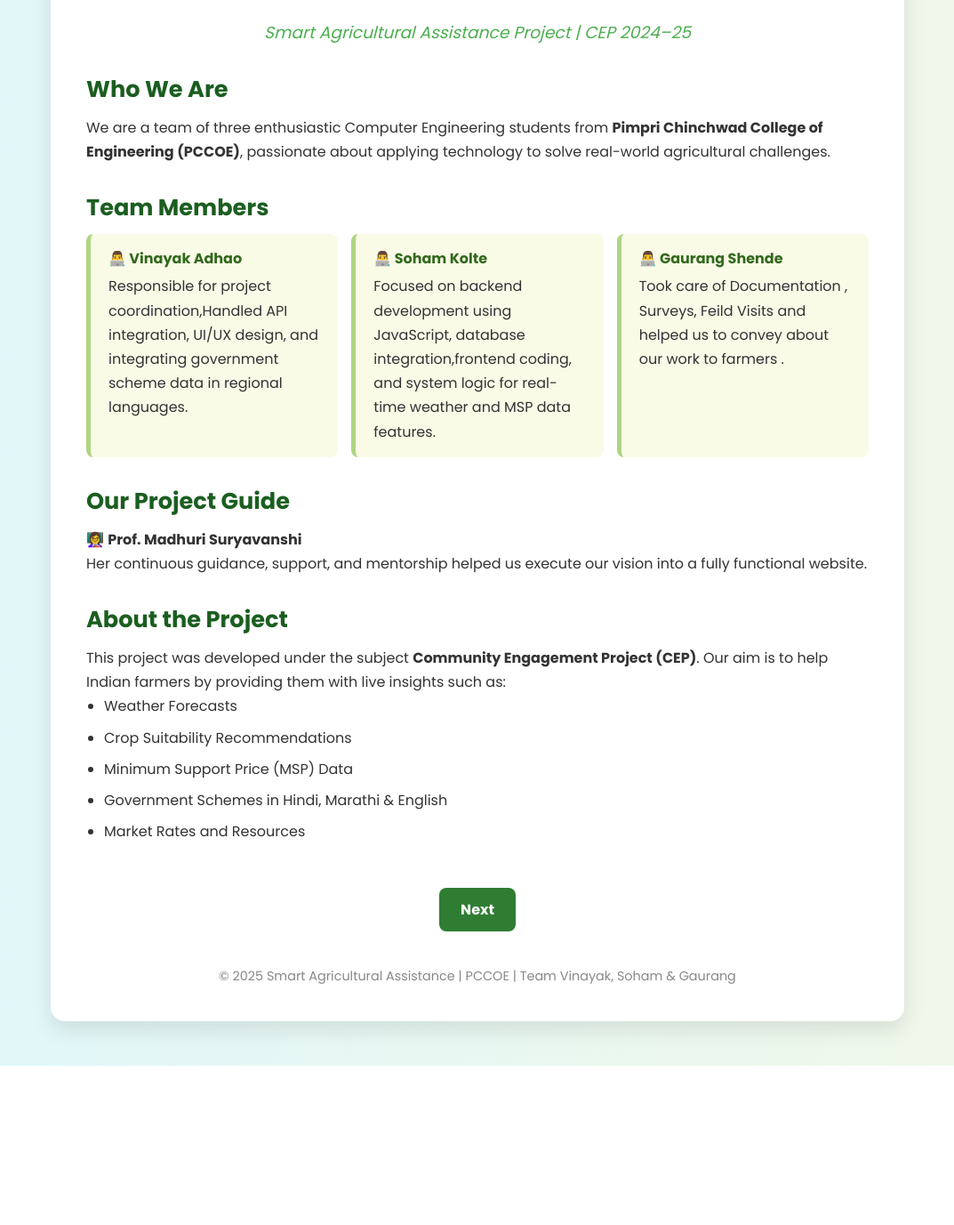
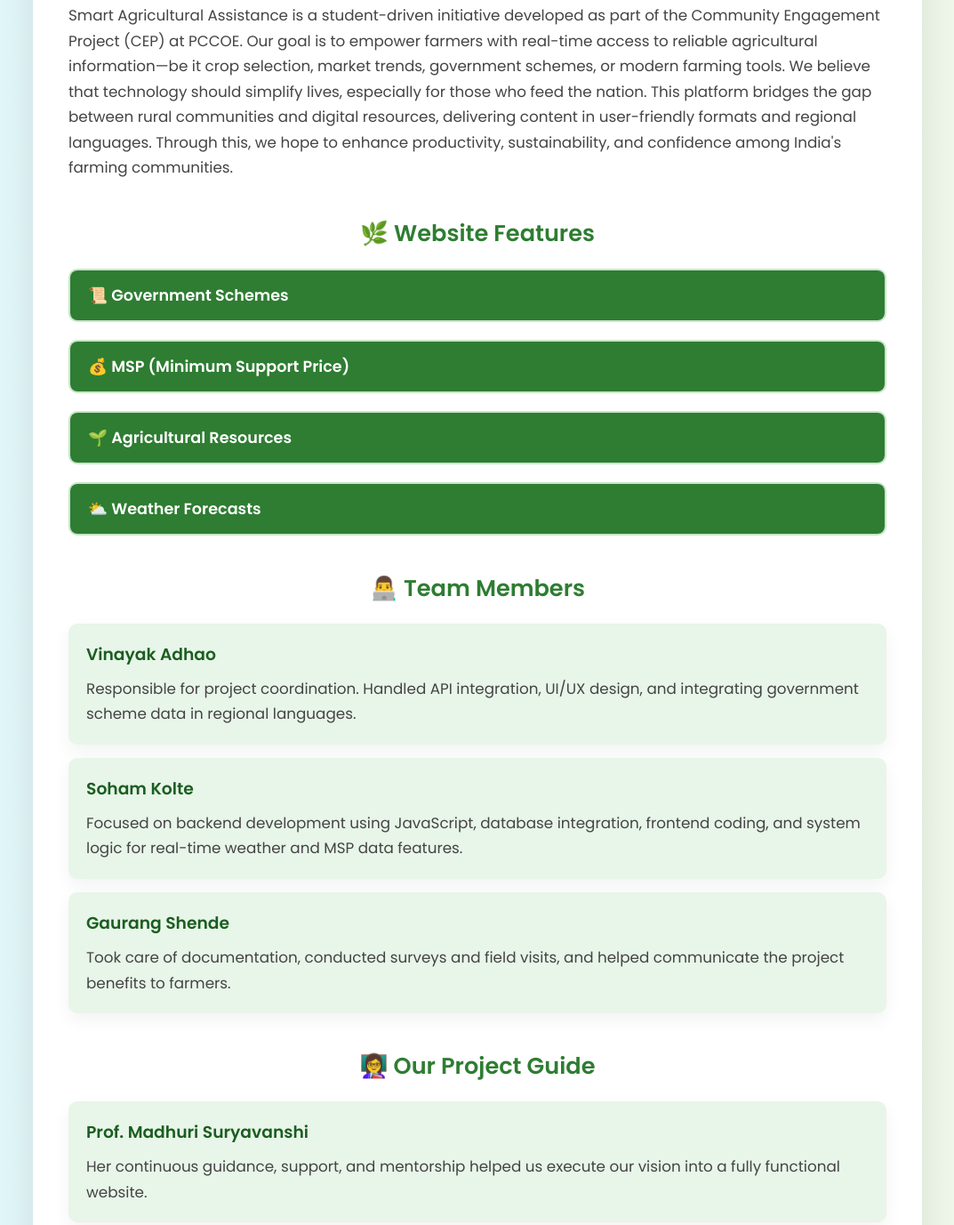
Before and after one commit to vinayakadhao/CEP_WEBSITE, a website: page index.html in a window 1280 px wide. Shown: the part 145-1522 px from the top of the page at 89% size, without its empty margins (103-1176 px from the left). Before the commit the page ends 1343 px from the top, so only its background shows below. Drawn offline with Linux system fonts and the light colour scheme.

Commit message:
Update index.html

```diff
--- a/index.html
+++ b/index.html
@@ -4,120 +4,118 @@
   <meta charset="UTF-8" />
   <meta name="viewport" content="width=device-width, initial-scale=1.0"/>
   <title>About Us | Smart Agricultural Assistance</title>
+  <link href="https://fonts.googleapis.com/css2?family=Poppins:wght@400;600&display=swap" rel="stylesheet">
   <style>
-    @import url('https://fonts.googleapis.com/css2?family=Poppins:wght@400;600;700&display=swap');
-
-    * {
-      margin: 0;
-      padding: 0;
-      box-sizing: border-box;
-    }
+    * { margin: 0; padding: 0; box-sizing: border-box; font-family: 'Poppins', sans-serif; }
 
     body {
-      font-family: 'Poppins', sans-serif;
       background: linear-gradient(to right, #e0f7fa, #f1f8e9);
-      min-height: 100vh;
+      padding: 40px 20px;
       display: flex;
       justify-content: center;
       align-items: center;
-      padding: 50px 20px;
+      min-height: 100vh;
     }
 
     .container {
-      background-color: #fff;
-      max-width: 960px;
-      width: 100%;
+      background: white;
+      max-width: 1000px;
       padding: 40px;
       border-radius: 16px;
-      box-shadow: 0 10px 25px rgba(0, 0, 0, 0.1);
-      animation: fadeIn 0.8s ease-in-out;
+      box-shadow: 0 20px 50px rgba(0, 0, 0, 0.1);
+      animation: fadeIn 1s ease-in-out;
     }
 
     @keyframes fadeIn {
-      from {opacity: 0; transform: translateY(20px);}
-      to {opacity: 1; transform: translateY(0);}
+      from { opacity: 0; transform: translateY(20px); }
+      to { opacity: 1; transform: translateY(0); }
     }
 
-    h1 {
+    h1, h2 {
+      text-align: center;
+      font-size: 2rem;
       color: #2e7d32;
-      font-size: 2.8rem;
-      text-align: center;
+      margin-bottom: 20px;
+    }
+
+    h2 {
+      font-size: 1.6rem;
+      margin-top: 40px;
+    }
+
+    p {
+      font-size: 1.05rem;
+      line-height: 1.7;
+      color: #444;
+    }
+
+    .features-section {
+      margin-bottom: 40px;
+    }
+
+    details {
+      margin-bottom: 20px;
+      border: 2px solid #c8e6c9;
+      border-radius: 10px;
+      overflow: hidden;
+    }
+
+    summary {
+      background: #2e7d32;
+      color: white;
+      padding: 15px 20px;
+      font-size: 1.1rem;
+      font-weight: 600;
+      cursor: pointer;
+      list-style: none;
+    }
+
+    details[open] summary {
+      border-bottom: 1px solid #a5d6a7;
+    }
+
+    .details-content {
+      background: #f1f8e9;
+      padding: 15px 20px;
+      font-size: 0.95rem;
+      line-height: 1.6;
+    }
+
+    .member-card {
+      background: #e8f5e9;
+      padding: 20px;
+      margin: 15px 0;
+      border-radius: 10px;
+      box-shadow: 0 8px 20px rgba(0, 0, 0, 0.05);
+    }
+
+    .member-card h3 {
+      color: #1b5e20;
       margin-bottom: 10px;
     }
 
-    h3 {
+    .footer {
+      margin-top: 50px;
       text-align: center;
-      color: #4caf50;
-      font-weight: 500;
-      font-style: italic;
-      margin-bottom: 30px;
-    }
-
-    section {
-      margin-bottom: 30px;
-    }
-
-    h2 {
-      color: #1b5e20;
-      margin-bottom: 10px;
-      font-size: 1.6rem;
-    }
-
-    p, ul {
-      color: #333;
-      font-size: 1rem;
-      line-height: 1.7;
-    }
-
-    ul {
-      padding-left: 20px;
-    }
-
-    ul li {
-      margin-bottom: 8px;
-    }
-
-    .team {
-      display: flex;
-      flex-wrap: wrap;
-      gap: 15px;
-      margin-top: 10px;
-    }
-
-    .member {
-      flex: 1 1 250px;
-      background-color: #f9fbe7;
-      border-left: 5px solid #aed581;
-      padding: 15px 20px;
-      border-radius: 8px;
-    }
-
-    .member h4 {
-      margin-bottom: 5px;
-      color: #33691e;
-    }
-
-    .footer {
-      text-align: center;
-      margin-top: 40px;
       font-size: 0.9rem;
-      color: #888;
+      color: #777;
     }
 
     .btn {
       display: inline-block;
-      margin-top: 20px;
-      padding: 12px 24px;
-      background: #2e7d32;
+      margin-top: 30px;
+      padding: 12px 25px;
+      background: linear-gradient(to right, #2e7d32, #43a047);
       color: white;
+      text-decoration: none;
       border-radius: 8px;
-      text-decoration: none;
-      font-weight: bold;
-      transition: 0.3s ease;
+      font-weight: 600;
+      transition: 0.3s;
+      text-align: center;
     }
 
     .btn:hover {
-      background-color: #1b5e20;
+      background: #1b5e20;
       transform: translateY(-2px);
     }
   </style>
@@ -126,56 +124,80 @@
 
   <div class="container">
     <h1>About Us</h1>
-    <h3>Smart Agricultural Assistance Project | CEP 2024–25</h3>
+    <p style="margin-bottom: 30px;">
+        Smart Agricultural Assistance is a student-driven initiative developed as part of the Community Engagement Project (CEP) at PCCOE. Our goal is to empower farmers with real-time access to reliable agricultural information—be it crop selection, market trends, government schemes, or modern farming tools. We believe that technology should simplify lives, especially for those who feed the nation. This platform bridges the gap between rural communities and digital resources, delivering content in user-friendly formats and regional languages. Through this, we hope to enhance productivity, sustainability, and confidence among India's farming communities.
+      </p>
 
-    <section>
-      <h2>Who We Are</h2>
-      <p>We are a team of three enthusiastic Computer Engineering students from <strong>Pimpri Chinchwad College of Engineering (PCCOE)</strong>, passionate about applying technology to solve real-world agricultural challenges.</p>
-    </section>
+    <div class="features-section">
+      <h2>🌿 Website Features</h2>
 
-    <section>
-      <h2>Team Members</h2>
-      <div class="team">
-        <div class="member">
-          <h4>👨‍💻 Vinayak Adhao</h4>
-          <p>Responsible for project coordination,Handled API integration, UI/UX design, and integrating government scheme data in regional languages.</p>
+      <details>
+        <summary>📜 Government Schemes</summary>
+        <div class="details-content">
+          Get details of schemes like PM-KISAN, PMFBY, and more.<br><br>
+          <strong>हिंदी:</strong> सभी सरकारी योजनाओं की जानकारी जैसे पीएम-किसान, पीएमएफबीवाई आदि।<br>
+          <strong>मराठी:</strong> पीएम-किसान, पीएमएफबीवायसारख्या शासकीय योजनांची माहिती मिळवा.
         </div>
+      </details>
 
-        <div class="member">
-          <h4>👨‍💻 Soham Kolte</h4>
-          <p>Focused on backend development using JavaScript, database integration,frontend coding, and system logic for real-time weather and MSP data features.</p>
+      <details>
+        <summary>💰 MSP (Minimum Support Price)</summary>
+        <div class="details-content">
+          Real-time MSP information and historical trends.<br><br>
+          <strong>हिंदी:</strong> वास्तविक समय में MSP और इतिहास देख सकते हैं।<br>
+          <strong>मराठी:</strong> किमान आधारभूत किंमतीची माहिती आणि इतिहास पहा.
         </div>
+      </details>
 
-        <div class="member">
-          <h4>👨‍💻 Gaurang Shende</h4>
-          <p>Took care of Documentation , Surveys, Feild Visits and helped us to convey about our work to farmers .</p>
+      <details>
+        <summary>🌱 Agricultural Resources</summary>
+        <div class="details-content">
+          Explore tools, crop guidance, equipment info, irrigation, and livestock insights.<br><br>
+          <strong>हिंदी:</strong> कृषि संसाधन, उपकरण, सिंचाई और फसल मार्गदर्शन की जानकारी।<br>
+          <strong>मराठी:</strong> शेती साधने, पीक मार्गदर्शन, सिंचन आणि पशुधनाविषयी माहिती.
         </div>
-      </div>
-    </section>
+      </details>
 
-    <section>
-      <h2>Our Project Guide</h2>
-      <p>👩‍🏫 <strong>Prof. Madhuri Suryavanshi</strong><br>Her continuous guidance, support, and mentorship helped us execute our vision into a fully functional website.</p>
-    </section>
+      <details>
+        <summary>⛅ Weather Forecasts</summary>
+        <div class="details-content">
+          Access live and weekly weather updates to plan better.<br><br>
+          <strong>हिंदी:</strong> लाइव और साप्ताहिक मौसम पूर्वानुमान प्राप्त करें।<br>
+          <strong>मराठी:</strong> हवामानाचे साप्ताहिक अपडेट्स मिळवा.
+        </div>
+      </details>
+    </div>
 
-    <section>
-      <h2>About the Project</h2>
-      <p>This project was developed under the subject <strong>Community Engagement Project (CEP)</strong>. Our aim is to help Indian farmers by providing them with live insights such as:</p>
-      <ul>
-        <li>Weather Forecasts</li>
-        <li>Crop Suitability Recommendations</li>
-        <li>Minimum Support Price (MSP) Data</li>
-        <li>Government Schemes in Hindi, Marathi & English</li>
-        <li>Market Rates and Resources</li>
-      </ul>
-    </section>
+    <h2>👨‍💻 Team Members</h2>
 
-    <section style="text-align: center;">
-      <a href="About website.html" class="btn">Next</a>
-    </section>
+    <div class="member-card">
+      <h3>Vinayak Adhao</h3>
+      <p>Responsible for project coordination. Handled API integration, UI/UX design, and integrating government scheme data in regional languages.</p>
+    </div>
+
+    <div class="member-card">
+      <h3>Soham Kolte</h3>
+      <p>Focused on backend development using JavaScript, database integration, frontend coding, and system logic for real-time weather and MSP data features.</p>
+    </div>
+
+    <div class="member-card">
+      <h3>Gaurang Shende</h3>
+      <p>Took care of documentation, conducted surveys and field visits, and helped communicate the project benefits to farmers.</p>
+    </div>
+
+    <h2>👩‍🏫 Our Project Guide</h2>
+
+    <div class="member-card">
+      <h3>Prof. Madhuri Suryavanshi</h3>
+      <p>Her continuous guidance, support, and mentorship helped us execute our vision into a fully functional website.</p>
+    </div>
+
+    <div style="text-align: center;">
+      <a href="Loginpage.html" class="btn">Login</a>
+    </div>
 
     <div class="footer">
-      &copy; 2025 Smart Agricultural Assistance | PCCOE | Team Vinayak, Soham & Gaurang
+      &copy; 2025 Smart Agricultural Assistance | Built with 💚 by PCCOE Students
     </div>
   </div>
 
```
